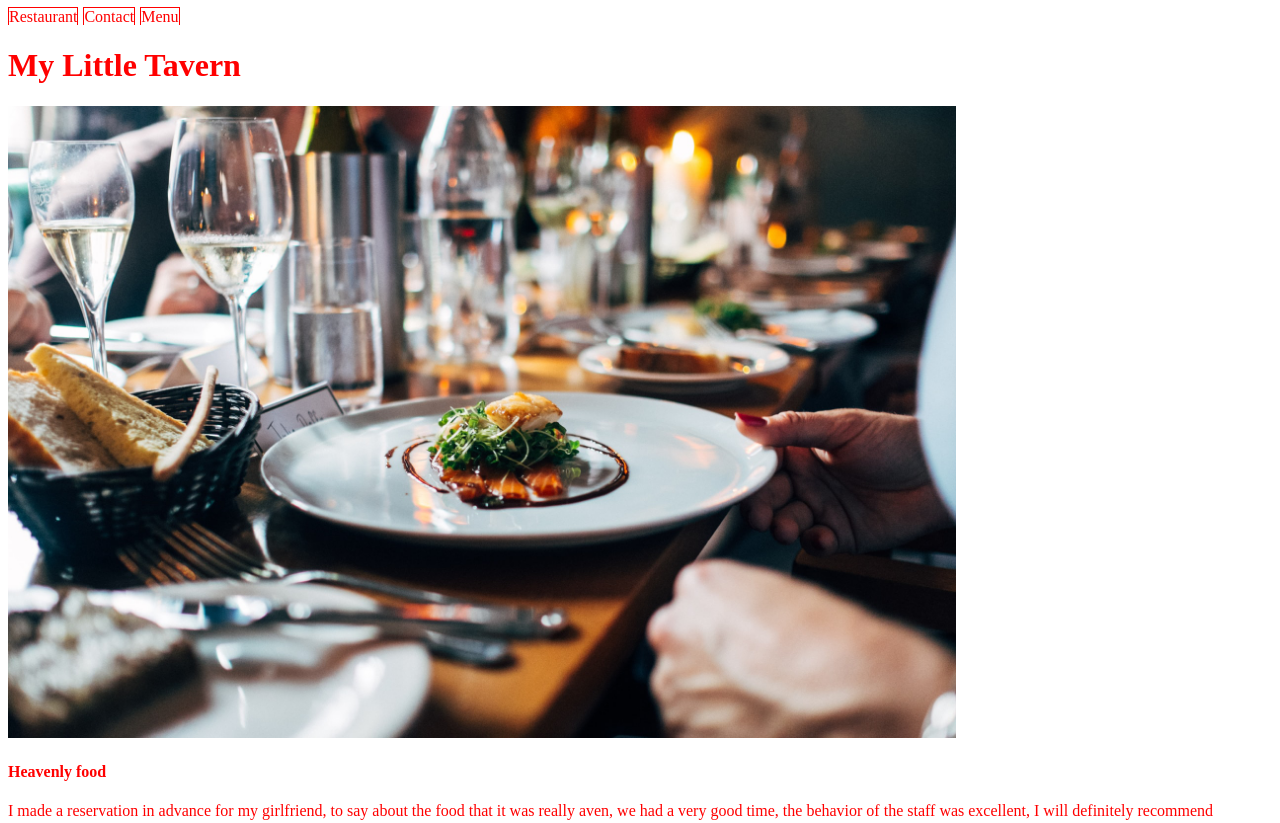
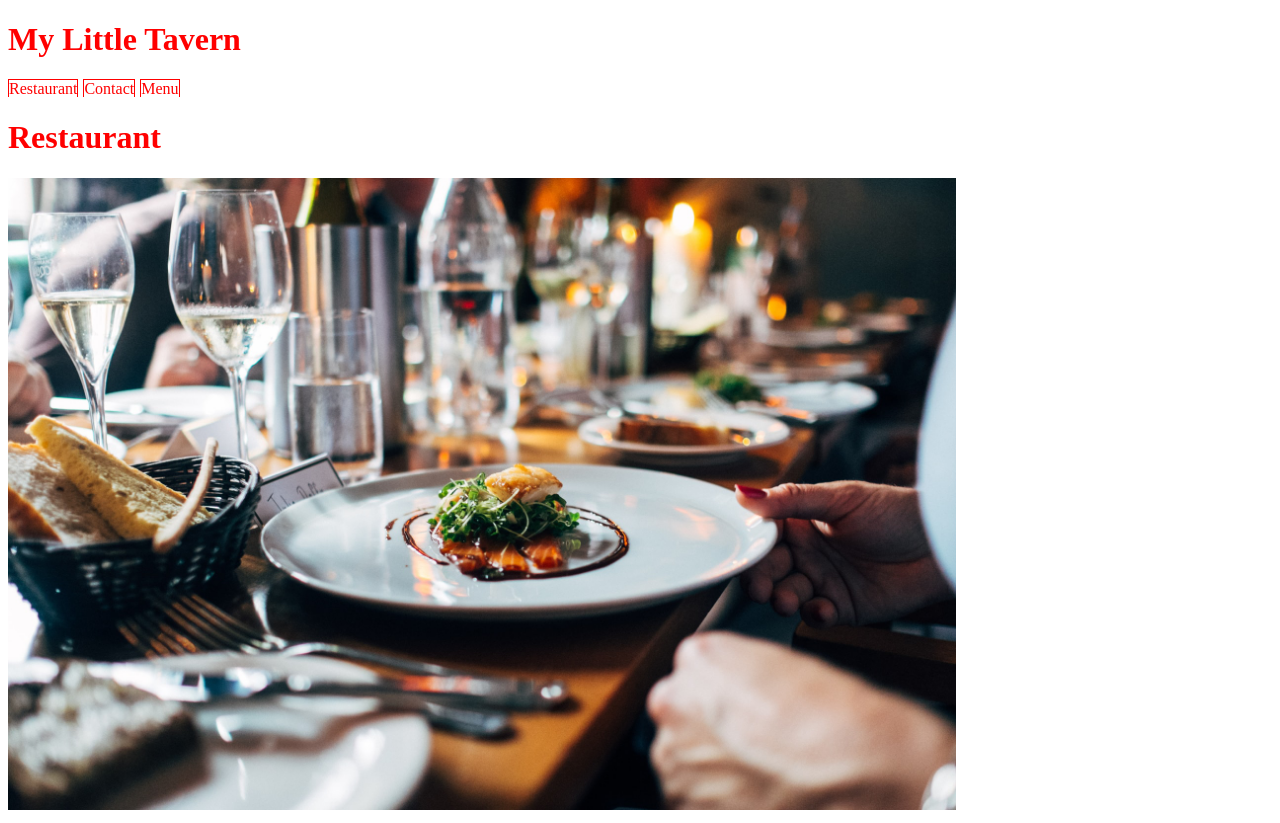
Before and after one commit to Zappat0n/restaurant_page, a website built with webpack: page dist/index.html in a window 1280 px wide. Shown: the top 823 px of the page. Built offline with nearby package versions, Linux system fonts and the light colour scheme.

Commit message:
Move content to different modules

```diff
--- a/src/assets/reviews.tsv
+++ /dev/null
@@ -1,2 +0,0 @@
-Heavenly food I made a reservation in advance for my girlfriend, to say about the food that it was really heaven, we had a very good time, the behavior of the staff was excellent, I will definitely recommend Date of visit: February 2021
-Fantastic all round, would  Fantastic all round, would highly recommend! Pre booking is essential though, covid measures friendly and safe and the atmosphere is stunning. The food is heavenly and I was spoilt for choice, it was my birthday whilst visiting and the staff made a real fuss of me! Date of visit: September 2020
--- a/src/content.js
+++ /dev/null
@@ -1,45 +0,0 @@
-import mainImage from './assets/jay-wennington-N_Y88TWmGwA-unsplash.jpg';
-import contactImage from './assets/tim-mossholder-FH3nWjvia-U-unsplash.jpg';
-import menuImage from './assets/stefan-johnson-xIFbDeGcy44-unsplash.jpg';
-
-const content = {
-  Restaurant: {
-    title: 'My Little Tavern',
-    image: mainImage,
-    content: [
-      {
-        title: 'Heavenly food',
-        body: 'I made a reservation in advance for my girlfriend, to say about the food that it was really aven, we had a very good time, the behavior of the staff was excellent, I will definitely recommend',
-        date: 'Date of visit: February 2021',
-      }, {
-        title: 'Fantastic all round, would',
-        body: 'Fantastic all round, would highly recommend! Pre booking is essential though, covid measures friendly and safe and the atmosphere is stunning. The food is heavenly and I was spoilt for choice, it was my birthday whilst visiting and the staff made a real fuss of me!',
-        date: 'Date of visit: September 2020',
-      },
-    ],
-  },
-  Contact: {
-    title: 'Contact information',
-    image: contactImage,
-    content: [
-      {
-        title: 'Book a table',
-        body: 'If you want to book a table please call: 555-9860-641\nYou can also do it by email: mylittletavern@doodle.com',
-        date: 'We are looking forward to meet you!',
-      },
-    ],
-  },
-  Menu: {
-    title: 'Winter Menu',
-    image: menuImage,
-    content: [
-      {
-        title: 'We have added the following winter dishes to our menu',
-        body: 'Classic Chicken Pot Pie\nFridge Clean-Out Nabe With Mushroom Dashi\nCreamy-ish of Mushroom Soup\nBrothy Tomato and Fish Soup With Lime',
-        date: 'Date of visit: February 2021',
-      },
-    ],
-  },
-};
-
-export { content as default };
--- a/src/main_page.js
+++ b/src/main_page.js
@@ -1,33 +1,34 @@
-import Tab from './tab';
-import content from './content';
+import TabRestaurant from './tab_restaurant';
+import TabMenu from './tab_menu';
+import TabContact from './tab_contact';
 
 function MainPage() {
   let container = '';
-  let tabs;
 
   const initialize = () => {
     container = document.querySelector('#content');
-    tabs = content;
   };
 
   const createTab = (key) => {
-    const tab = new Tab();
-    tab.initialize(key);
-    tab.run();
+    switch (key) {
+      case 'Restaurant': (new TabRestaurant()).initialize(); break;
+      case 'Contact': (new TabContact()).initialize(); break;
+      case 'Menu': (new TabMenu()).initialize(); break;
+      default:
+        console.log('Tab not found');
+    }
   };
 
   const addTab = (ul, title) => {
     const li = document.createElement('li');
     ul.appendChild(li);
     li.textContent = title;
-    li.addEventListener('click', (event) => createTab(tabs[event.target.textContent]));
+    li.addEventListener('click', (event) => createTab(event.target.textContent));
   };
 
   const addTabNavbar = () => {
-    const header = document.querySelector('header');
-    const navBar = document.createElement('nav');
+    const navBar = document.querySelector('nav');
     const ul = document.createElement('ul');
-    header.appendChild(navBar);
     navBar.appendChild(ul);
     addTab(ul, 'Restaurant');
     addTab(ul, 'Contact');
@@ -36,7 +37,7 @@ function MainPage() {
 
   const run = () => {
     addTabNavbar();
-    createTab(tabs.Restaurant);
+    createTab('Restaurant');
   };
 
   return { initialize, run, container };
--- /dev/null
+++ b/src/tab_contact.js
@@ -0,0 +1,26 @@
+import contactImage from './assets/tim-mossholder-FH3nWjvia-U-unsplash.jpg';
+import Tab from './tab';
+
+function TabMenu() {
+  const obj = {
+    title: 'Contact information',
+    image: contactImage,
+    content: [
+      {
+        title: 'Book a table',
+        body: 'If you want to book a table please call: 555-9860-641\nYou can also do it by email: mylittletavern@doodle.com',
+        date: 'We are looking forward to meet you!',
+      },
+    ],
+  };
+
+  const initialize = () => {
+    const tab = new Tab();
+    tab.initialize(obj);
+    tab.run();
+  };
+
+  return { initialize };
+}
+
+export { TabMenu as default };
--- /dev/null
+++ b/src/tab_menu.js
@@ -0,0 +1,26 @@
+import menuImage from './assets/stefan-johnson-xIFbDeGcy44-unsplash.jpg';
+import Tab from './tab';
+
+function TabMenu() {
+  const obj = {
+    title: 'Winter Menu',
+    image: menuImage,
+    content: [
+      {
+        title: 'We have added the following winter dishes to our menu',
+        body: 'Classic Chicken Pot Pie\nFridge Clean-Out Nabe With Mushroom Dashi\nCreamy-ish of Mushroom Soup\nBrothy Tomato and Fish Soup With Lime',
+        date: 'Date of visit: February 2021',
+      },
+    ],
+  };
+
+  const initialize = () => {
+    const tab = new Tab();
+    tab.initialize(obj);
+    tab.run();
+  };
+
+  return { initialize };
+}
+
+export { TabMenu as default };
--- /dev/null
+++ b/src/tab_restaurant.js
@@ -0,0 +1,30 @@
+import mainImage from './assets/jay-wennington-N_Y88TWmGwA-unsplash.jpg';
+import Tab from './tab';
+
+function TabRestaurant() {
+  const obj = {
+    title: 'Restaurant',
+    image: mainImage,
+    content: [
+      {
+        title: 'Heavenly food',
+        body: 'I made a reservation in advance for my girlfriend, to say about the food that it was really aven, we had a very good time, the behavior of the staff was excellent, I will definitely recommend',
+        date: 'Date of visit: February 2021',
+      }, {
+        title: 'Fantastic all round, would',
+        body: 'Fantastic all round, would highly recommend! Pre booking is essential though, covid measures friendly and safe and the atmosphere is stunning. The food is heavenly and I was spoilt for choice, it was my birthday whilst visiting and the staff made a real fuss of me!',
+        date: 'Date of visit: September 2020',
+      },
+    ],
+  };
+
+  const initialize = () => {
+    const tab = new Tab();
+    tab.initialize(obj);
+    tab.run();
+  };
+
+  return { initialize };
+}
+
+export { TabRestaurant as default };
```
Also changed, not shown: dist/index.html.
